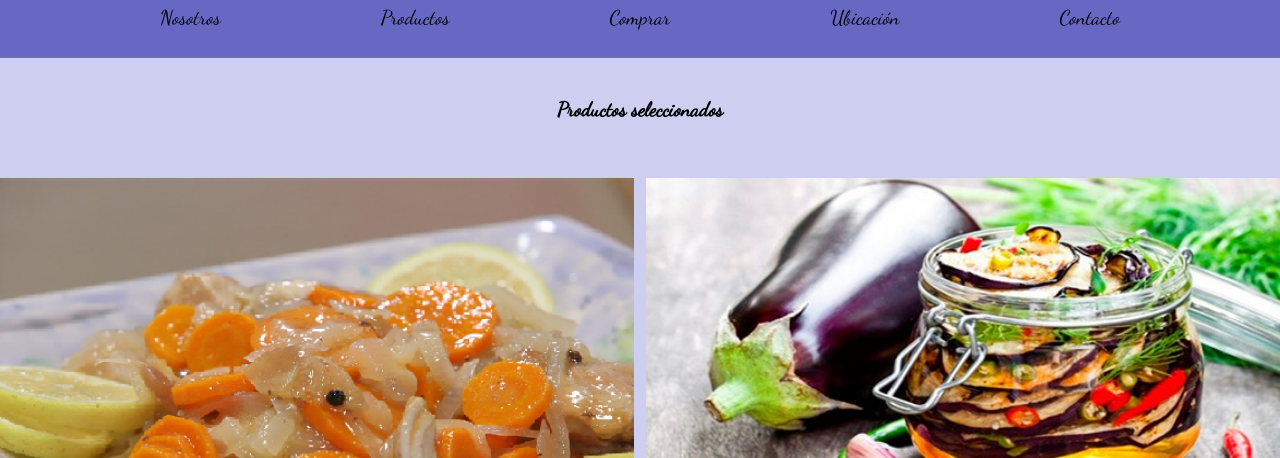
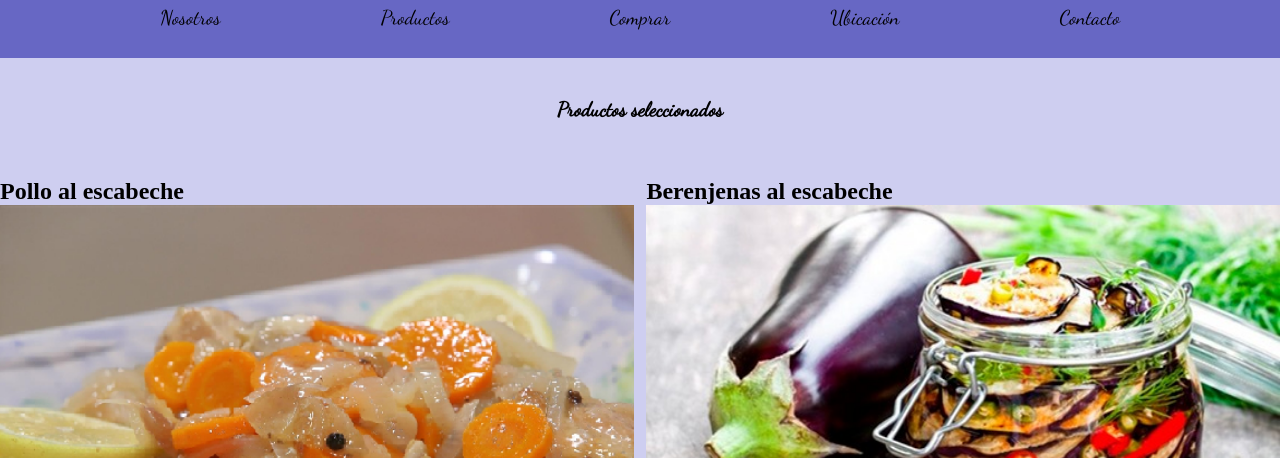
Before and after one commit to PilarLocaso/ProyectoFInal, a plain HTML site: page index.html in a window 1280 px wide. Shown: the part 342-800 px from the top of the page. Drawn offline with Linux system fonts and the light colour scheme; a web font is replaced by a local one.

Commit message:
Agregue textos a las imágenes

```diff
--- a/index.html
+++ b/index.html
@@ -44,10 +44,12 @@
 
         <section class="imagenes">
             <figure class="galeria__imagenes galeria__imagenes--g1">
+                <h1>Pollo al escabeche</h1>
                 <img src="./Imagenes/pollo al escabeche.png" class="galeria__img">
             </figure>
 
             <figure class="galeria__imagenes galeria__imagenes--g2">
+                <h1>Berenjenas al escabeche</h1>
                 <img src="./Imagenes/berenjenas escabeche.jpeg" class="galeria__img">
             </figure>
 
```
